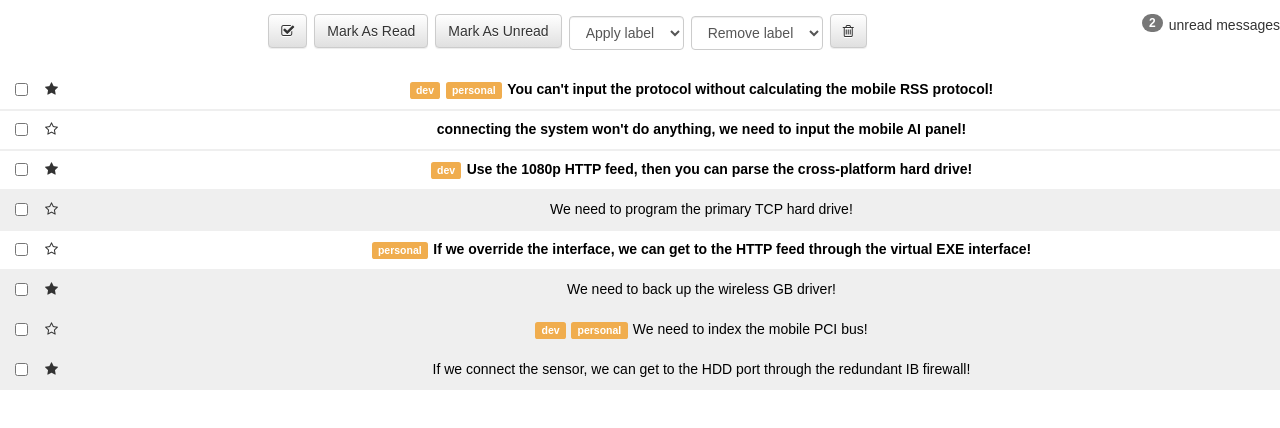
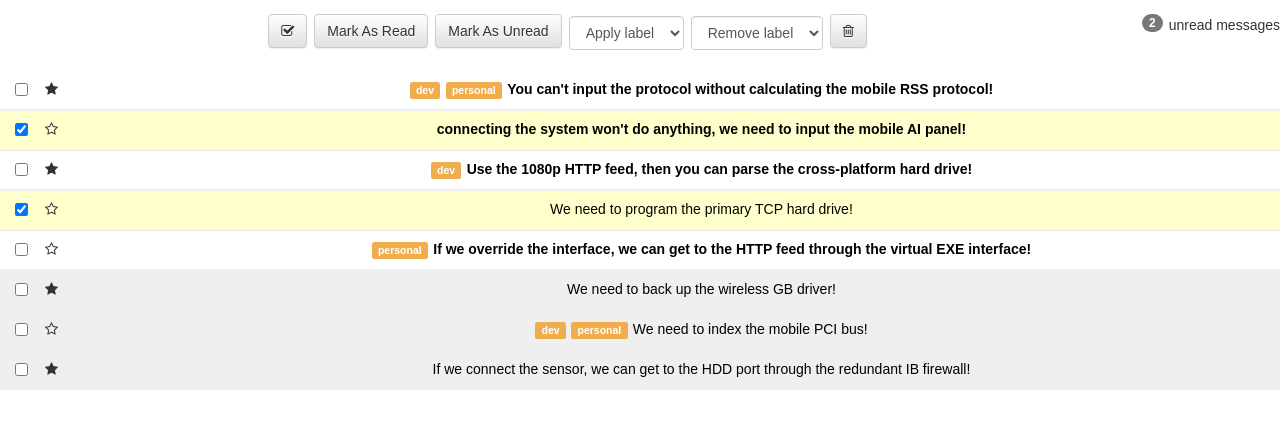
Before and after one commit to MacRJ/react-inbox, a React (Create React App) app: page / in a window 1280 px wide. Shown: the top 428 px of the page. Built offline with nearby package versions, Linux system fonts and the light colour scheme.

Commit message:
selecting and starring individual messages

```diff
--- a/src/App.js
+++ b/src/App.js
@@ -13,7 +13,7 @@ state = {
       "subject": "You can't input the protocol without calculating the mobile RSS protocol!",
       "read": false,
       "starred": true,
-      "labels": ["dev", "personal"]
+      "labels": ["dev", "personal"],
     },
     {
       "id": 2,
@@ -68,11 +68,36 @@ state = {
     }
   ]
 }
+// functions
+// selecting message
+getId = (id) => {
+  return this.state.message.filter(mess => mess.id === id)[0]
+}
+
+checkMessage = (id) => {
+this.getId(id).selected = !this.getId(id).selected
+this.setState({
+  message: this.state.message
+})
+}
+
+// star message
+starMessage = (id) => {
+  this.getId(id).starred = !this.getId(id).starred
+  this.setState({
+    message: this.state.message
+  })
+}
+
+
   render() {
     return (
       <div className="App">
         <Toolbar />
-        <MessageList message= {this.state.message}/>
+        <MessageList
+          message= {this.state.message}
+          checkMessage= {this.checkMessage}
+          starMessage= {this.starMessage}/>
       </div>
     );
   }
--- a/src/components/Message.js
+++ b/src/components/Message.js
@@ -8,6 +8,10 @@ const read = props.message.read
 let star = props.message.starred
 let message = props.message.subject
 let labels = props.message.labels
+let select = props.message.selected
+
+console.log('selectedFrom Message', select)
+
 
 // functions
 // selecting labels
@@ -15,19 +19,30 @@ let label = labels.map((indiv, i) => <span className="label label-warning" key={
 // selecting read or not read
 function readSelected() {
 let readVar = (read === true ? "read" : "unread")
+let selectVar = (select === true ? " selected" : "")
+return "message row " + readVar + selectVar
+}
+// checkbox
+function check() {
+  if(select === true) {
+    return "checked"
+  }
+}
 
-return "message row " + readVar
-}
 
 return (
   <div className= {readSelected()}   >
     <div className="col-xs-1">
       <div className="row">
         <div className="col-xs-2">
-          <input type="checkbox" />
+          <input
+            type="checkbox"
+            checked= {check()}
+            onChange={(e) => {props.checkMessage(props.id)}}
+            />
         </div>
         <div className="col-xs-2">
-          <i className= {star === true ? "star fa fa-star" : "star fa fa-star-o"}></i>
+          <i className= {star === true ? "star fa fa-star" : "star fa fa-star-o"} onClick= {(e) => {props.starMessage(props.id)}}></i>
         </div>
       </div>
     </div>
--- a/src/components/MessageList.js
+++ b/src/components/MessageList.js
@@ -6,8 +6,14 @@ import Message from './Message'
 class MessageList extends React.Component {
 
 render(props) {
-
-const message = this.props.message.map((mess, i) => <Message key= {i} message= {mess} />)
+console.log('MessageList', props)
+const message = this.props.message.map((mess, i) =>
+<Message
+  key= {i}
+  id = {mess.id}
+  message= {mess}
+  checkMessage={this.props.checkMessage}
+  starMessage={this.props.starMessage}/>)
 
 
     console.log('Messagelist', this.props.message)
```
